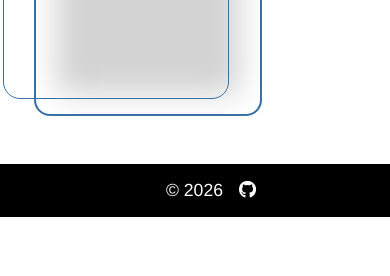
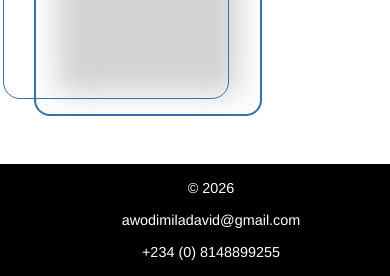
Before and after one commit to Davesuccmart/MyPortfolio, a plain HTML site: page index.html in a window 390 px wide. Shown: the part 668-944 px from the top of the page. Before the commit the page ends 892 px from the top, so only its background shows below. Drawn offline with Linux system fonts and the light colour scheme.

Commit message:
Add files via upload

```diff
--- a/index.html
+++ b/index.html
@@ -46,7 +46,8 @@
     </div>
     <footer>
         <span class="copy">&copy;</span>
-        <a href="https://github.com/davesuccmart" target="_blank"><i class="fa-brands fa-github"></i></a>
+        <a href="mailto:awodimiladavid@gmail.com" target="_blank">awodimiladavid@gmail.com</a>
+        <a href="tel:+2348148899255" target="_blank">+234 (0) 8148899255</a>
     </footer>
     <script>
         document.querySelector(".copy").innerText += ` ${new Date().getFullYear()}`;
--- a/style.css
+++ b/style.css
@@ -151,6 +151,7 @@ footer{
     footer{
         margin-top: 2rem;
         display: flex;
+        flex-direction: column;
         justify-content: center;
         align-items: center;
         gap: 1rem;
@@ -158,7 +159,7 @@ footer{
         color: white;
         width: 100%;
         text-align: center;
-        font-size: 1.1rem;
+        font-size: 0.9rem;
         padding: 1rem;
     }
 
```
